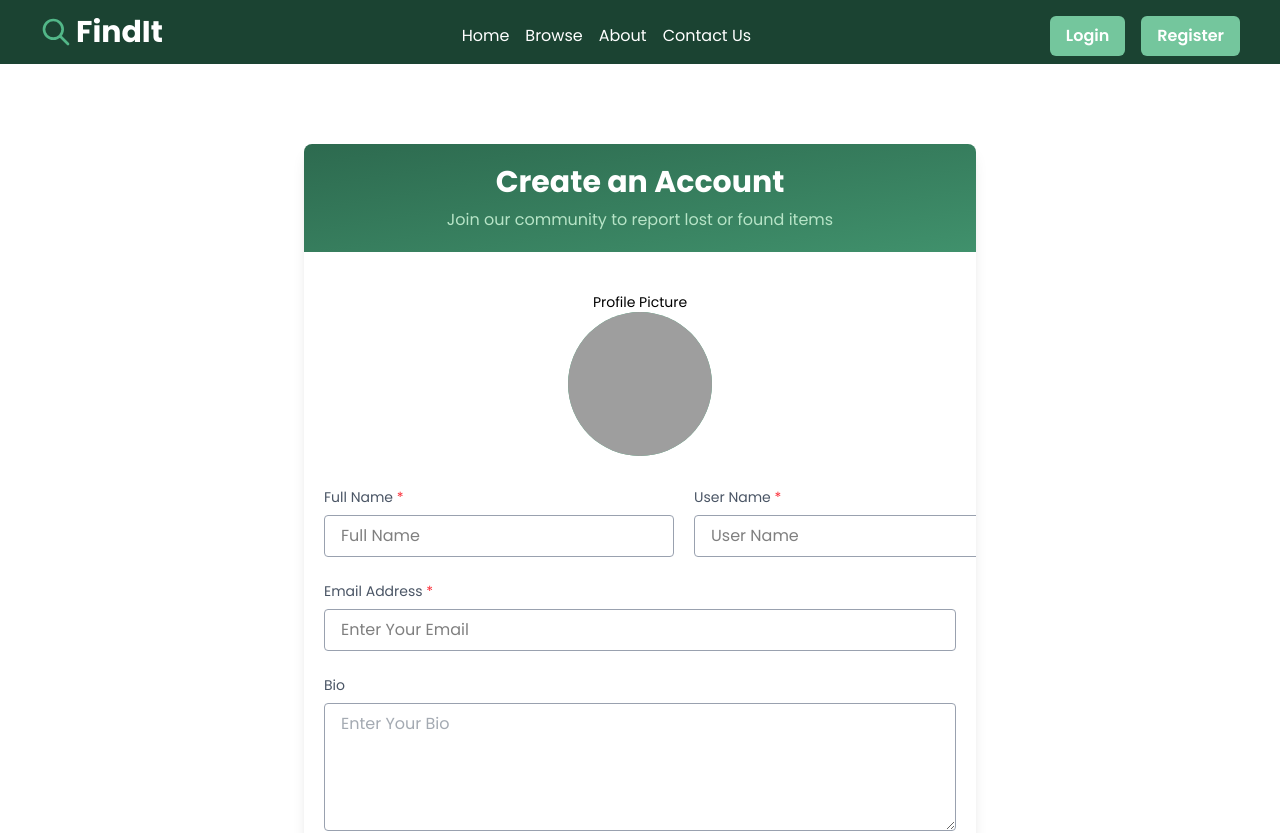
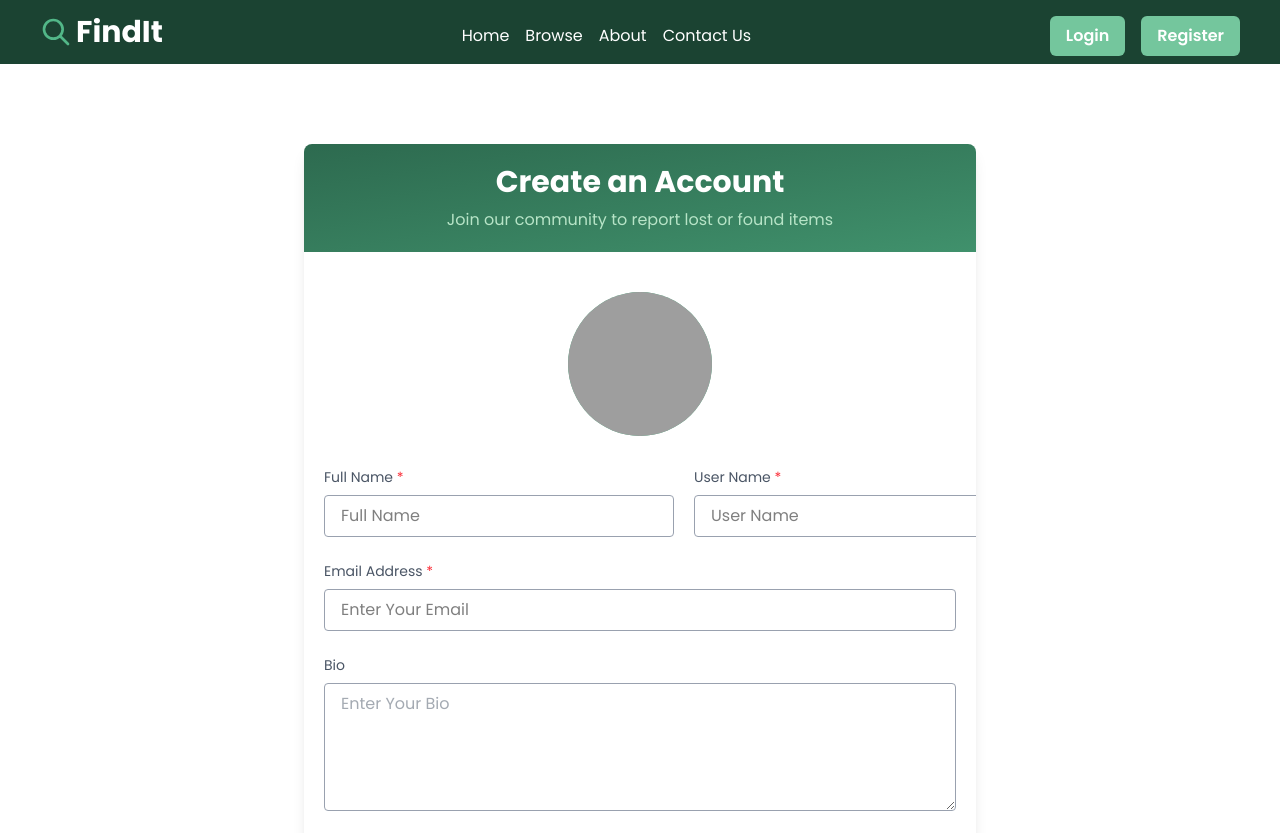
Before and after one commit to Shahbaz20192q/Lost-And-Found-app, a React (Vite) app in the folder frontend/: page /register in a window 1280 px wide. Shown: the top 833 px of the page. Built offline with nearby package versions, Linux system fonts and the light colour scheme; no server answers; a web font is replaced by a local one.

Commit message:
fix: Remove redundant profile picture label in RegisterForm component

```diff
--- a/frontend/src/Components/Register/RegisterForm.jsx
+++ b/frontend/src/Components/Register/RegisterForm.jsx
@@ -189,7 +189,6 @@ const RegisterForm = ({ pathname }) => {
       </div>
 
       <div className="profile-img text-center mt-10">
-        <p className="text-sm">Profile Picture</p>
         <input
           type="file"
           hidden
```
